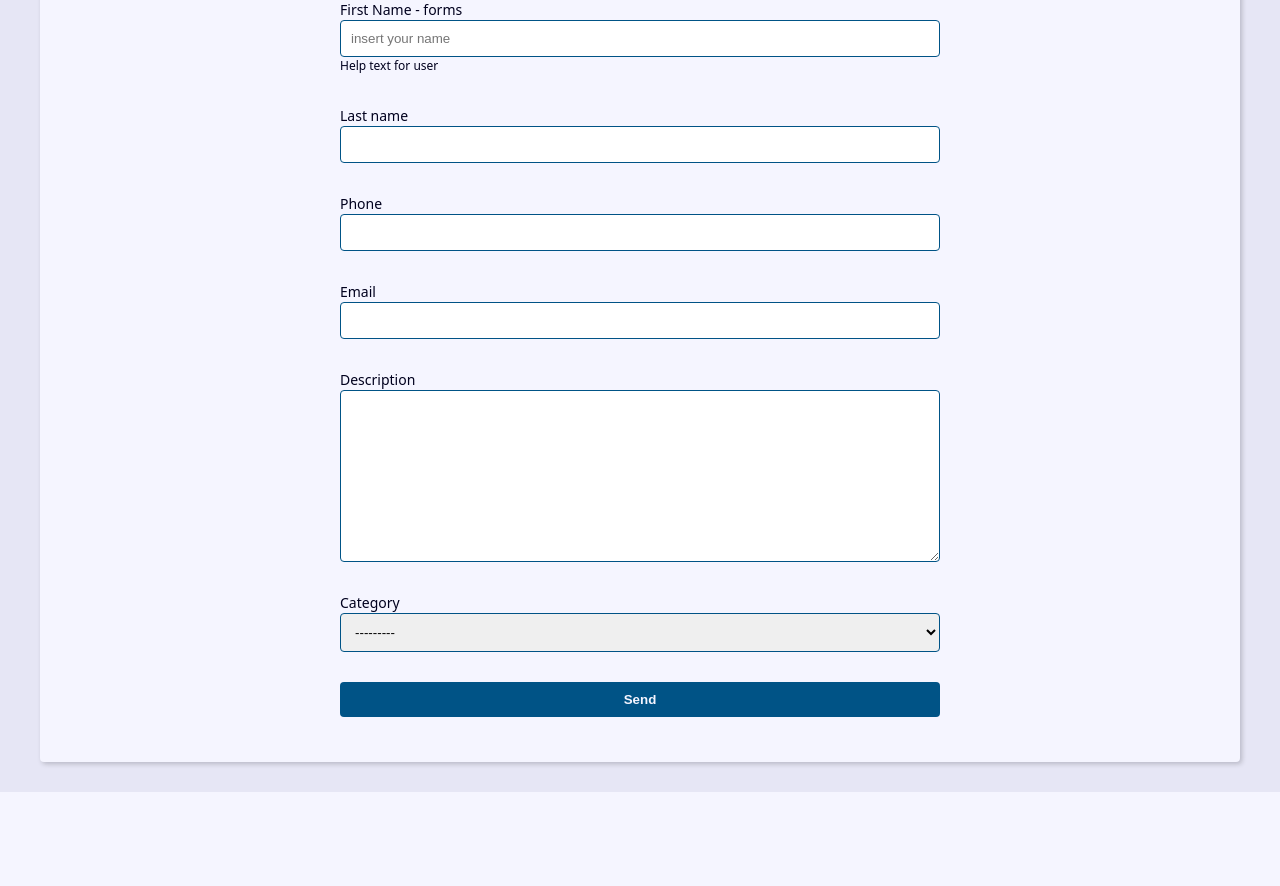
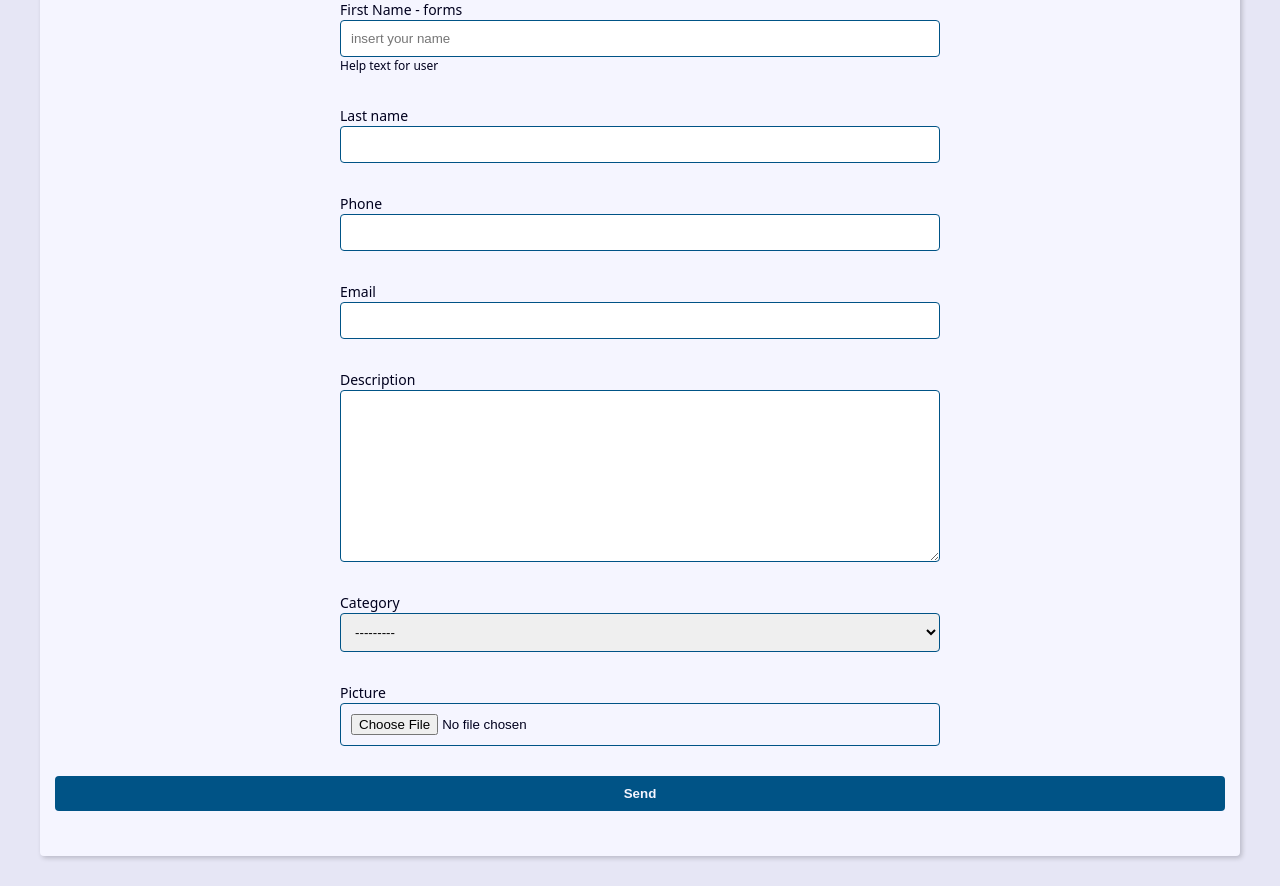
Before and after one commit to daniela034/agenda_django, a Django app: page /contact/create/ in a window 1280 px wide. Shown: the part 351-1237 px from the top of the page. Before the commit the page ends 1143 px from the top, so only its background shows below. Run offline with Django 4.2, Linux system fonts and the light colour scheme; data that the repository does not hold is empty.

Commit message:
add pictures

```diff
--- a/contact/forms.py
+++ b/contact/forms.py
@@ -16,6 +16,9 @@
         label='First Name - forms',
         help_text='Help text for user',
     )
+    picture = forms.ImageField(
+        widget=forms.FileInput(attrs={'accept':'image/*'})
+    )
     def __init__(self, *args, **kwargs):
         super().__init__(*args, **kwargs)
 
@@ -26,7 +29,7 @@
     class Meta:
         model = Contact
         fields = ('first_name', 'last_name', 'phone',
-                  'email', 'description', 'category',)
+                  'email', 'description', 'category','picture',)
 
         #widgets = {
         #    'first_name' : forms.TextInput(
--- a/contact/templates/contact/contact.html
+++ b/contact/templates/contact/contact.html
@@ -11,6 +11,12 @@
         <p><b>Created Date:</b> {{ contact.created_date }}</p>
         <p><b>Description:</b> {{ contact.description }}</p>
         <p><b>Category:</b> {{ contact.category.name }}</p>
+
+        {% if contact.picture%}
+            <p>
+                <img src="{{contact.picture.url}}" alt="{{contact.first_name}} {{contact.last_name}}">
+            </p>
+        {% endif %}
 
         <div class="contact-links">
             <a class="btn btn-link" href={% url 'contact:update' contact.id %}>Update</a>
--- a/contact/templates/contact/create.html
+++ b/contact/templates/contact/create.html
@@ -22,6 +22,14 @@
             {% if field.help_text %}
               <p class="help-text">{{ field.help_text }}</p>
             {% endif %}
+
+
+        </div>
+
+        {% if field.name == 'picture' and field.value.url %}
+        <div class="form-group">
+              <img src="{{field.value.url}}" alt="">
+            {% endif %}
         </div>
         {% endfor %}
       </div>
--- a/contact/views/contact_forms.py
+++ b/contact/views/contact_forms.py
@@ -8,7 +8,7 @@
 def create(request):
     form_action = reverse('contact:create')
     if request.method == 'POST':
-        form = ContactForm(data=request.POST)
+        form = ContactForm(request.POST, request.FILES)
         context = {'form': form , 'form_action': form_action}
 
         # validação se o form é valido para depois conseguirmos guardar os dados adicionados na bd
@@ -41,7 +41,7 @@
     form_action = reverse('contact:update', args=(contact_id,))
 
     if request.method == 'POST':
-        form = ContactForm(data=request.POST, instance=contact)
+        form = ContactForm(request.POST, request.FILES, instance=contact)
         context = {'form': form , 'form_action': form_action}
 
         if form.is_valid():
```
